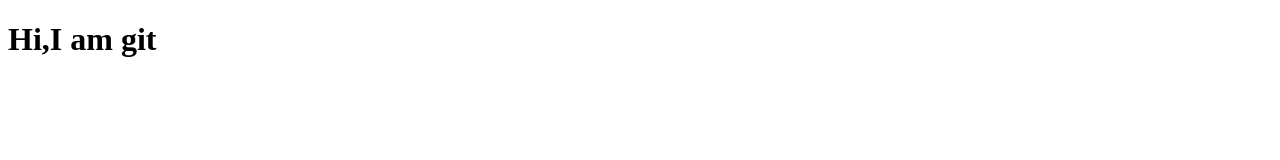
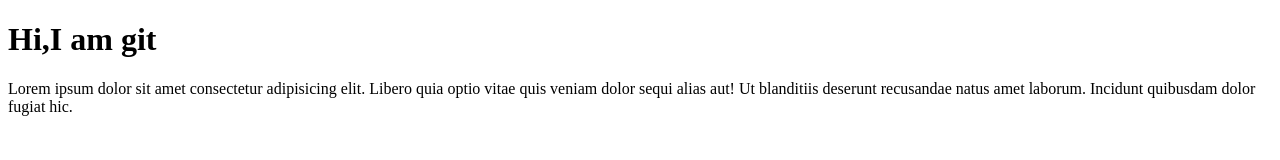
Before and after one commit to SuWahHlaing/Project, a plain HTML site: page index.html in a window 1280 px wide. Drawn offline with Linux system fonts and the light colour scheme.

Commit message:
second commit

```diff
--- a/index.html
+++ b/index.html
@@ -8,5 +8,6 @@
 </head>
 <body>
     <h1>Hi,I am git</h1>
+    <p>Lorem ipsum dolor sit amet consectetur adipisicing elit. Libero quia optio vitae quis veniam dolor sequi alias aut! Ut blanditiis deserunt recusandae natus amet laborum. Incidunt quibusdam dolor fugiat hic.</p>
 </body>
 </html>
```
